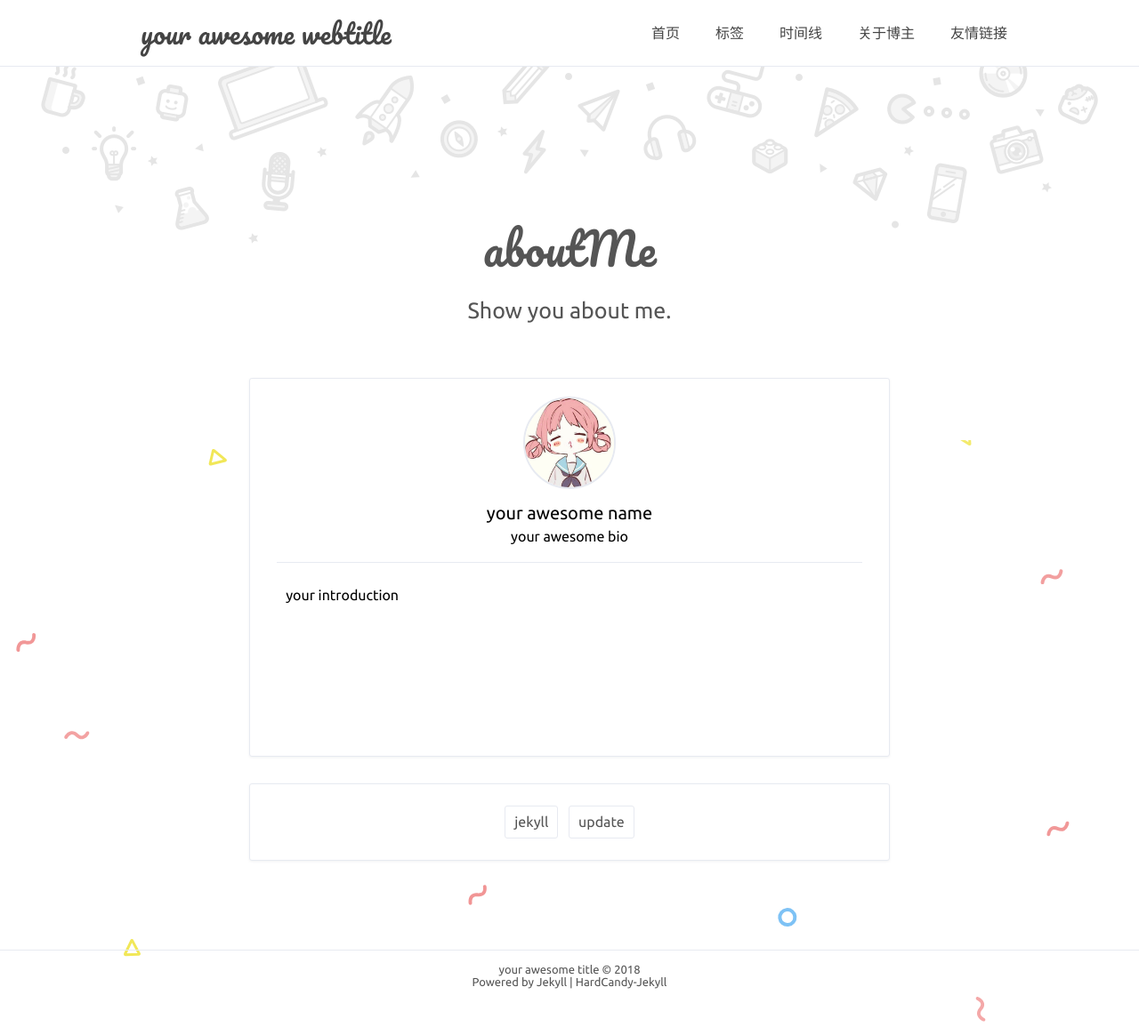
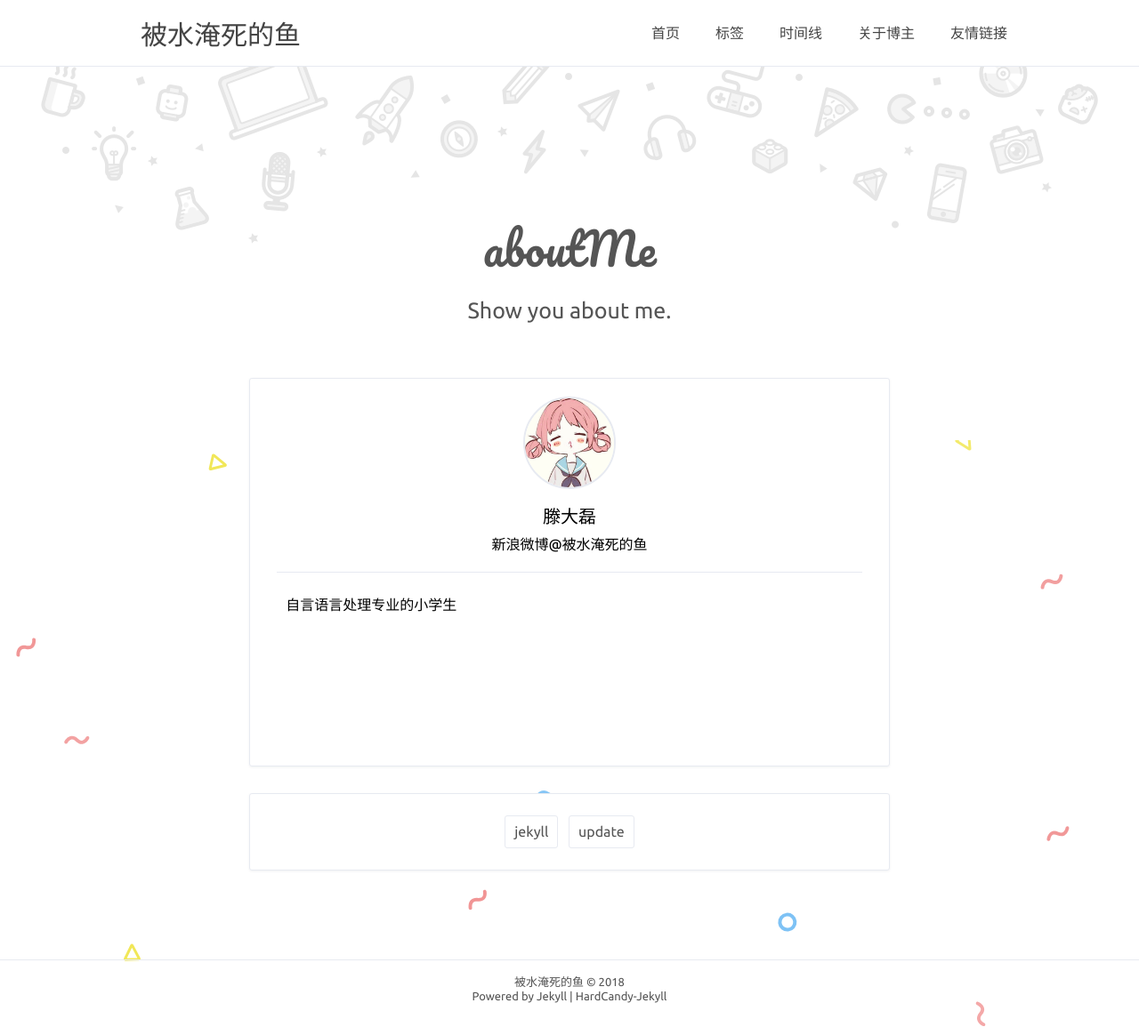
Before and after one commit to provenclei/provenclei.github.io, a Jekyll site: the page built from about.html, in a window 1280 px wide. Shown: the whole page at 89% size. Built offline with Jekyll 4.4.1, drawn with Linux system fonts in a browser that asks for light colours; comment, search, counter and statistics services are not loaded.

Commit message:
Update _config.yml

```diff
--- a/_config.yml
+++ b/_config.yml
@@ -1,8 +1,8 @@
 # Site settings 配置站点
-title: 'your awesome title'
-description: 'your web description'
-keywords: 'your web keywords, another keywords'
-url: 'https://abc.github.io' # your host
+title: '被水淹死的鱼'
+description: '个人技术微博'
+keywords: '自然语言处理, 模式识别，机器学习'
+url: 'https://provenclei.github.io' # your host
 
 # nav 中文字符空格：&emsp;
 nav: # 最佳体验 六个标签 且最好每个标签不超过4中文字
@@ -14,18 +14,18 @@ nav: # 最佳体验 六个标签 且最好每个标签不超过4中文字
 
 # 博主
 author: true
-name: 'your awesome name'
-NickName: 'your awesome nickname'
-webtitle: 'your awesome webtitle'
-bio: 'your awesome bio'
+name: '滕大磊'
+NickName: 'MaoLongT'
+webtitle: '被水淹死的鱼'
+bio: '新浪微博@被水淹死的鱼'
 about: true
-aboutyou: 'your introduction'
+aboutyou: '自言语言处理专业的小学生'
 portraits: '/assets/profile.jpeg' # your portraits image file path
 
 # SNS
 SNS: true
 SNS-icon: #['Facebook', 'weibo', 'qq', 'github', 'Dribbble', 'Twitter', 'instagram', 'weixin', 'Codepen']
-  mail: 'mailto:abc@gmail.com'
+  mail: '18565663062@163.com'
   weixin: '' # 你的微信二维码存放的地址
   qq: '' # 你的qq二维码存放的地址 or http://wpa.qq.com/msgrd?v=3&uin='你的QQ号'&site=qq&menu=yes
   github: ''
@@ -70,8 +70,8 @@ livere: true
 livere_uid: 'MTAyMC8zNDI2OS8xMDgwNg==' # MTAyMC8zNDI2OS8xMDgwNg==
 # Gitment评论 OAuth Application
 Gitment: false
-Gitment_owner: ''  # github用户名
-Gitment_repo: ''  # github博客存放的仓库名
+Gitment_owner: 'provenclei'  # github用户名
+Gitment_repo: 'https://provenclei.github.io'  # github博客存放的仓库名
 client_id: ''  # 注册 OAuth Application 后获得的 client_id
 client_secret: ''  # 注册 OAuth Application 后获得的 client_secret
 
```
